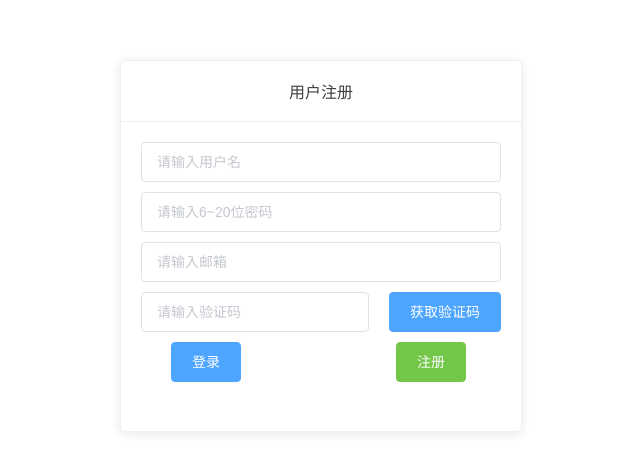
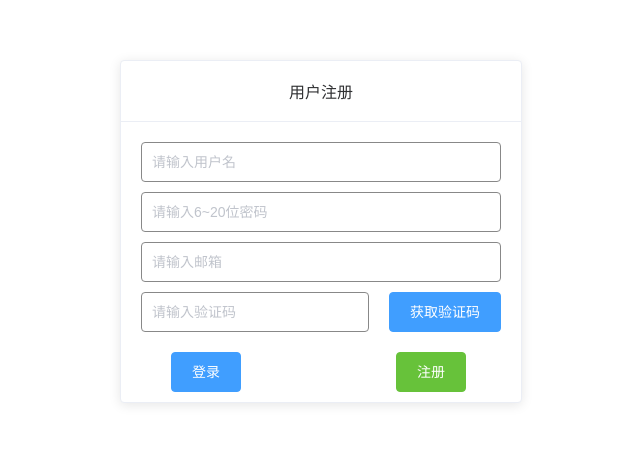
Before and after one commit to CastJo/ScienceShare-Front, a Vue app: page /SignUp in a window 1280 px wide. Shown: the part 134-606 px from the top of the page, without its empty margins (319-959 px from the left). Built offline with nearby package versions, Linux system fonts and the light colour scheme.

Commit message:
修改样式

```diff
--- a/src/views/SignIn.vue
+++ b/src/views/SignIn.vue
@@ -1,5 +1,5 @@
 <template>
-    <div class="wrap" style="padding-top:10%;filter:alpha(opacity=92.5); -moz-opacity:0.925; opacity: 0.925;">
+    <div class="wrap" style="padding-top:10%;">
 
         <center>
 
@@ -7,15 +7,18 @@
                 <div slot="header">
                     <span>用户登录</span>
                 </div>
+                <div class="login-card-input">
                 <el-input placeholder="请输入用户名" type="text" v-model="loginInfoVo.username"/>
                 <el-input placeholder="请输入密码" type="password" v-model="loginInfoVo.password"/>
+                </div>
+                <div class="login-card-bottom">
                 <el-col :span="2">
                     <el-button class="bottomControl" type="primary" v-on:click="ToRegister" >注册</el-button>
                 </el-col>
                 <el-col :span="2" :offset="13">
                     <el-button class="bottomControl" type="success" v-on:click="SignIn">登录</el-button>
                 </el-col>
-
+                </div>
             </el-card>
         </center>
     </div>
@@ -102,22 +105,19 @@
 <style>
     .wrap {
         text-align: center;
-
     }
 
     .login-card {
         width: 320px;
-        height: 270px;
-
+        padding-bottom: 10px;
     }
 
-    .bottomControl {
+    .login-card-bottom{
         margin-top: 10px;
     }
 
-    input {
+    .login-card input{
         display: block;
-        width: 250px;
         height: 40px;
         line-height: 40px;
         margin-top: 10px;
@@ -126,9 +126,21 @@
         padding: 10px;
         box-sizing: border-box;
     }
+    /*input {*/
+    /*    display: block;*/
+    /*    width: 250px;*/
+    /*    height: 40px;*/
+    /*    line-height: 40px;*/
+    /*    margin-top: 10px;*/
+    /*    outline: none;*/
+    /*    border: 1px solid #888;*/
+    /*    padding: 10px;*/
+    /*    box-sizing: border-box;*/
+    /*}*/
 
-    span {
-        cursor: pointer;
+    .bottomControl {
+        height: 40px;
+        margin-left: 20px;
     }
 
 </style>
--- a/src/views/SignUp.vue
+++ b/src/views/SignUp.vue
@@ -1,11 +1,12 @@
 <template>
-    <div class="wrap" style="padding-top:10%;filter:alpha(opacity=92.5); -moz-opacity:0.925; opacity: 0.925;">
+    <div class="wrap" style="padding-top:10%">
         <center>
 
             <el-card class="register-card">
                 <div slot="header">
                     <span>用户注册</span>
                 </div>
+                <div class="register-card-input">
                 <el-input placeholder="请输入用户名" type="text" v-model="loginInfoVo.username"/>
 
                 <el-input placeholder="请输入6~20位密码" type="password" v-model="loginInfoVo.password"/>
@@ -13,20 +14,22 @@
                 <el-input :disabled="inputed" placeholder="请输入邮箱" type="text" v-model="loginInfoVo.emailAddress"/>
 
                 <el-row align="top" type="flex">
-                    <el-input placeholder="请输入验证码" type="text" v-model="loginInfoVo.code"></el-input>
+                    <el-input placeholder="请输入验证码" type="text" v-model="loginInfoVo.code"/>
 
                     <el-button :disabled="inputed" @click='sendPin' class="bottomControl" name='codeButton'
                                type="primary"><span v-if="inputed">{{this.auth_time}}</span>
                         <span v-else>获取验证码</span></el-button>
 
                 </el-row>
+                </div>
+                <div class="register-card-bottom">
                 <el-col :span="2" :offset="2">
                     <el-button type="primary" v-on:click="ToLogin">登录</el-button>
                 </el-col>
                 <el-col :span="2" :offset="13">
-                    <el-button type="success" v-on:click="SignUp">注册</el-button>
+                    <el-button type="success" v-on:click="register">注册</el-button>
                 </el-col>
-
+                </div>
 
 
             </el-card>
@@ -183,15 +186,15 @@
         text-align: center;
     }
 
-
+.register-card-bottom{
+    margin-top: 10px;
+}
     .register-card {
         width: 400px;
-        height: 370px;
+        padding-bottom: 10px;
     }
-
-    input {
+    .register-card input{
         display: block;
-        width: 250px;
         height: 40px;
         line-height: 40px;
         margin-bottom: 10px;
@@ -200,6 +203,17 @@
         padding: 10px;
         box-sizing: border-box;
     }
+    /*input {*/
+    /*    display: block;*/
+    /*    width: 250px;*/
+    /*    height: 40px;*/
+    /*    line-height: 40px;*/
+    /*    margin-bottom: 10px;*/
+    /*    outline: none;*/
+    /*    border: 1px solid #888;*/
+    /*    padding: 10px;*/
+    /*    box-sizing: border-box;*/
+    /*}*/
 
     .bottomControl {
         height: 40px;
@@ -207,8 +221,4 @@
     }
 
 
-    span {
-        cursor: pointer;
-    }
-
 </style>
```
